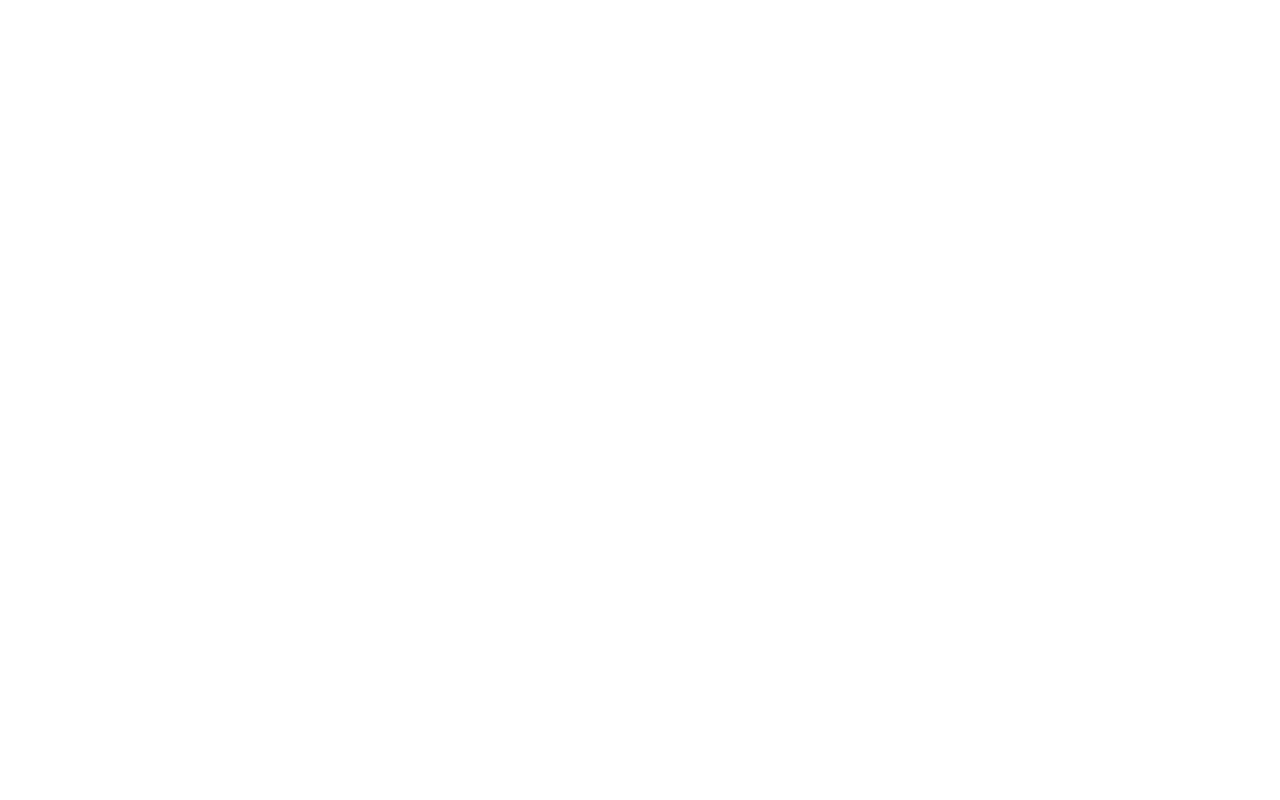
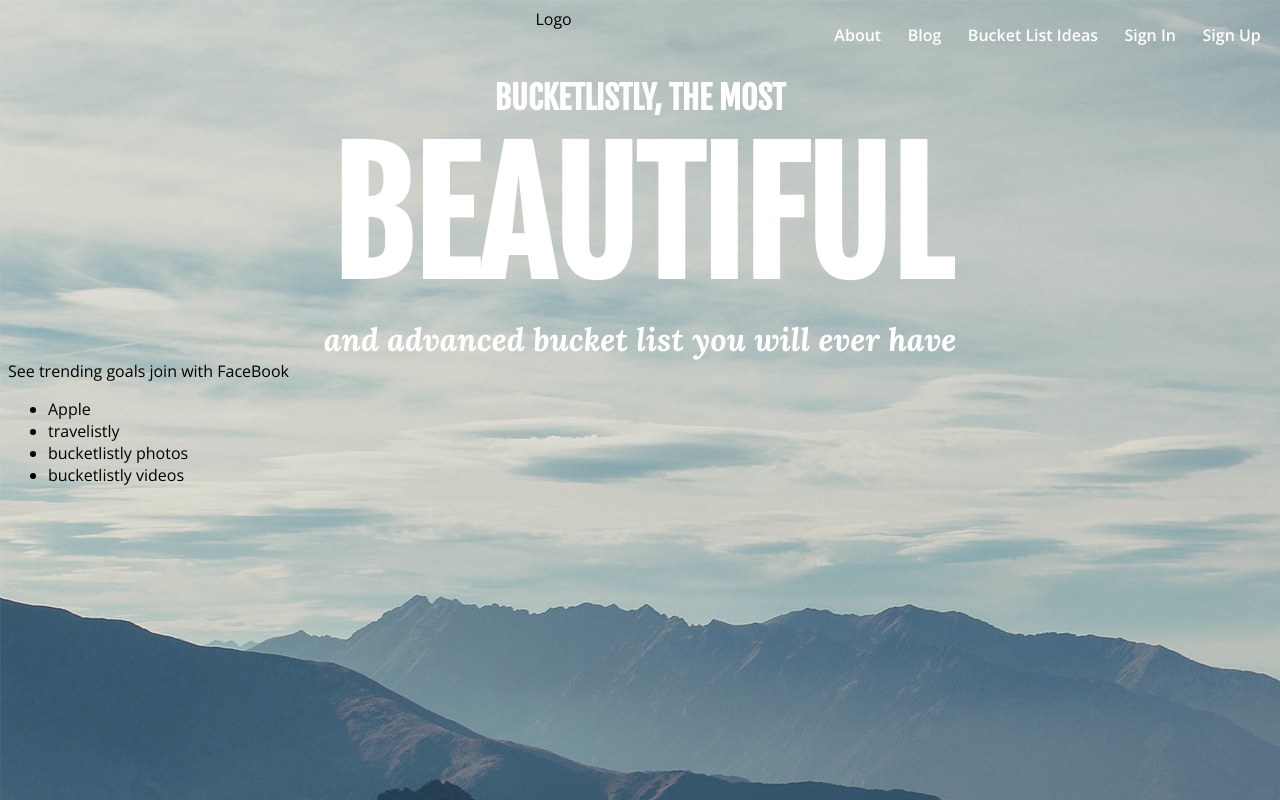
Before and after one commit to NikiGarner/bucketlistly-copy, a plain HTML site: page index.html in a window 1280 px wide. Drawn offline with nearby package versions, Linux system fonts and the light colour scheme.

Commit message:
create project, html, and some styles

```diff
--- a/css/styles.css
+++ b/css/styles.css
@@ -1 +1,78 @@
-/*This file is for your custom css.  All yours*/
+*,
+*::before,
+*::after {
+    -webkit-box-sizing: border-box;
+       -moz-box-sizing: border-box;
+            box-sizing: border-box;
+            font-family: "open sans","HelveticaNeue-Light","Helvetica Neue Light","Helvetica Neue",Helvetica,Arial,"Lucida Grande",sans-serif;
+
+}
+
+body {
+  background-image: url("../img/background.jpg");
+}
+
+#logo {
+  text-align: center;
+  display: block;
+  width: 50%;
+  margin-left: auto;
+  margin-right: auto;
+}
+
+.nav {
+  list-style-type: none;
+  float: right;
+}
+
+.nav li {
+  margin: .3em;
+  display: inline;
+  font-weight: 600;
+  color: white;
+}
+
+.nav li > a:hover {
+  background-color: rgba(255,255,255,0.15);
+}
+
+a {
+  text-decoration: none;
+  color: inherit;
+}
+
+.nav li > a {
+  padding: .4em;
+}
+
+.row {
+  margin-bottom: 3em;
+}
+
+h1, h2, h3 {
+  color: white;
+  text-align: center;
+  width: 100%;
+  margin-bottom: 0;
+  margin-top: 0;
+}
+
+h1 {
+  font-family: Fjalla One;
+  text-transform: uppercase;
+  font-size: 2em;
+}
+
+h2 {
+  font-family: Fjalla One;
+  text-transform: uppercase;
+  font-size: 10em;
+  /*text-align: center;*/
+}
+
+h3 {
+  font-family: "Lora","open sans","HelveticaNeue-Light","Helvetica Neue Light","Helvetica Neue",Helvetica,Arial,"Lucida Grande",sans-serif;
+  font-size: 2em;
+  font-style: italic;
+  /*text-align: center;*/
+}
--- a/index.html
+++ b/index.html
@@ -11,11 +11,42 @@
     <title>Copy of Bucketlistly</title>
     <link rel="shortcut icon" type="image/x-icon" href="img/favicon.ico"/>
 
+    <link href='https://fonts.googleapis.com/css?family=Fjalla+One|Lora:400,700,400italic,700italic' rel='stylesheet' type='text/css'>
+
+    <link href='https://fonts.googleapis.com/css?family=Open+Sans:400,600,700,300|Noto+Serif:400,700,400italic,700italic' rel='stylesheet' type='text/css'>
+
     <link href="css/styles.css" rel="stylesheet">
+
 
   </head>
 
   <body>
+  <div class="row">
+    <ul class="nav">
+      <li><a href="#">About</a></li>
+      <li><a href="#">Blog</a></li>
+      <li><a href="#">Bucket List Ideas</a></li>
+      <li><a href="#">Sign In</a></li>
+      <li><a href="#">Sign Up</a></li>
+    </ul>
+    <a id="logo" href="#" alt="">Logo</a>
+
+  </div>
+
+    <h1>Bucketlistly, the most</h1>
+    <h2>beautiful</h2>
+    <h3>and advanced bucket list you will ever have</h3>
+    <a href="#">See trending goals</a>
+    <a href="#">join with FaceBook</a>
+
+    <p>
+      <ul>
+        <li>Apple</li>
+        <li>travelistly</li>
+        <li>bucketlistly photos</li>
+        <li>bucketlistly videos</li>
+      </ul>
+    </p>
 
   </body>
 </html>
```
Also changed, not shown: img/background.jpg (added).
